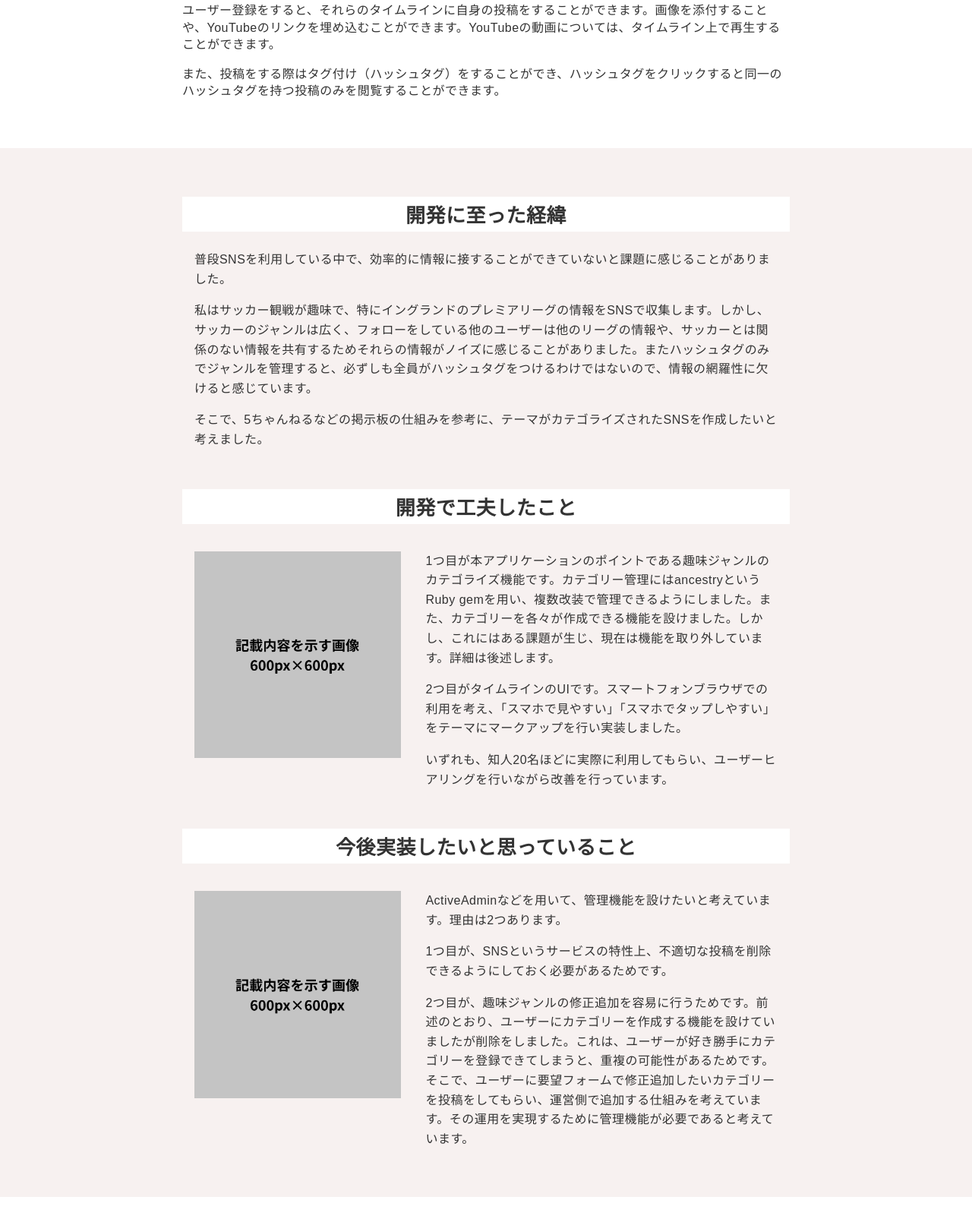
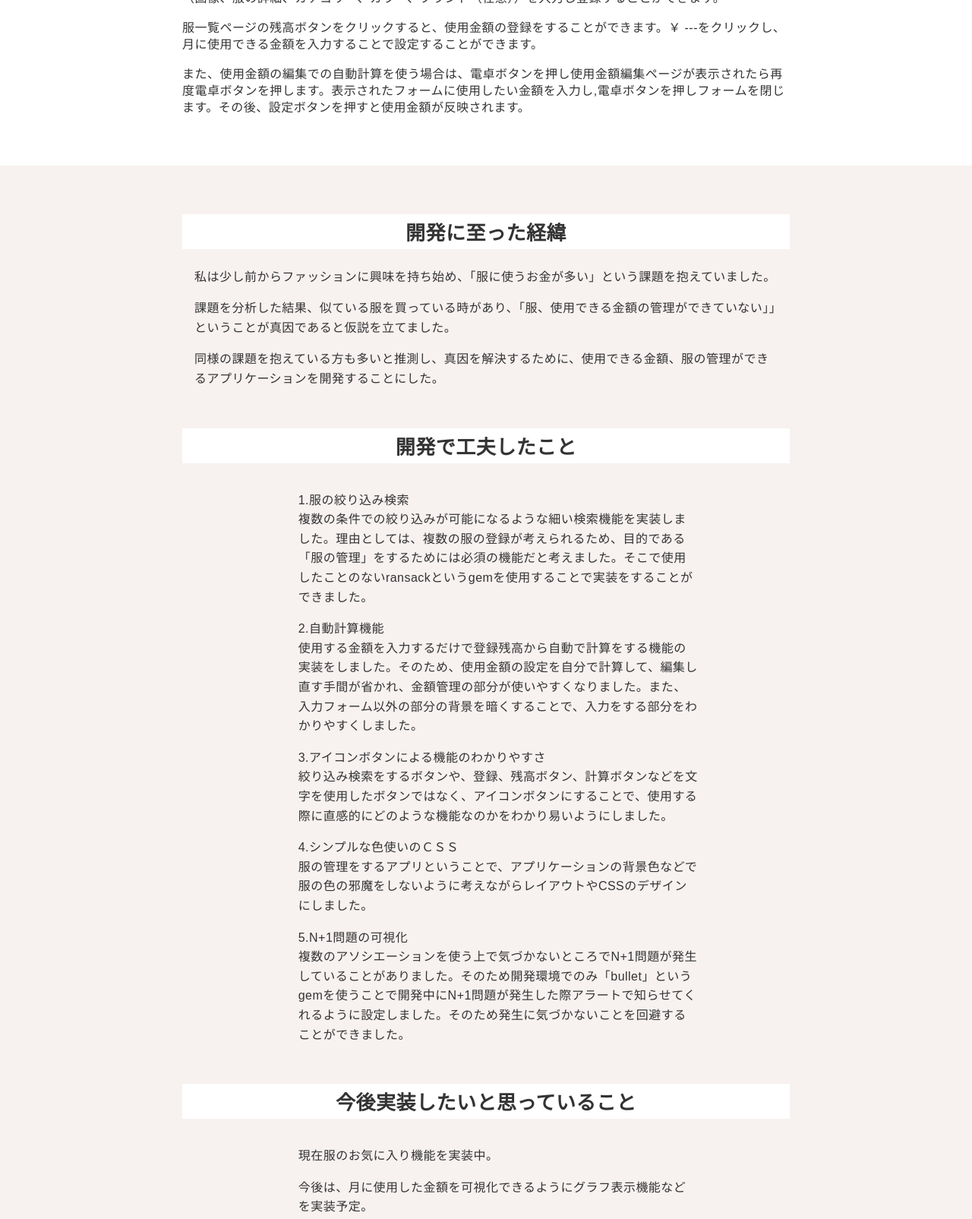
Before and after one commit to pgyuto/portfolio-site, a plain HTML site: page works/02.html in a window 1280 px wide. Shown: the part 1818-3423 px from the top of the page at 76% size. Drawn offline with nearby package versions, Linux system fonts and the light colour scheme.

Commit message:
Update 02.html

```diff
--- a/works/02.html
+++ b/works/02.html
@@ -105,18 +105,18 @@
             <!-- 記載番号：11 -->
             <div class="p-work-outline__text">
               <p>
-                オリジナルアプリケーションとして、自身の趣味を共有をするSNSを開発しました。
+                自分が持っている服の管理（色、種類、ブランド）をすることができ、さらに毎月使用金額を入力することで、月の使用金額を管理することができます。
                 <br>
-                主な機能は、ユーザー登録機能、および趣味のジャンルごとのタイムライン機能、タグ付け機能です。
+                主な機能は、ユーザー登録機能、服の登録機能、使用金額の登録（計算）機能です。
               </p>
               <p>
-                トップページにアクセスすると、様々な趣味のジャンルについて表示されています。それをクリックすると、そのジャンルにおけるタイムライン機能を閲覧することができます。
+                ユーザー確認ページからユーザーの新規登録を行います。その後服一覧ページの登録ボタンから、服の内容（画像、服の詳細、カテゴリー、カラー、ブランド（任意））を入力し登録することができます。
               </p>
               <p>
-                ユーザー登録をすると、それらのタイムラインに自身の投稿をすることができます。画像を添付することや、YouTubeのリンクを埋め込むことができます。YouTubeの動画については、タイムライン上で再生することができます。
+                服一覧ページの残高ボタンをクリックすると、使用金額の登録をすることができます。￥ ---をクリックし、月に使用できる金額を入力することで設定することができます。
               </p>
               <p>
-                また、投稿をする際はタグ付け（ハッシュタグ）をすることができ、ハッシュタグをクリックすると同一のハッシュタグを持つ投稿のみを閲覧することができます。
+                また、使用金額の編集での自動計算を使う場合は、電卓ボタンを押し使用金額編集ページが表示されたら再度電卓ボタンを押します。表示されたフォームに使用したい金額を入力し,電卓ボタンを押しフォームを閉じます。その後、設定ボタンを押すと使用金額が反映されます。
               </p>
             </div>
           </div>
@@ -130,33 +130,44 @@
               <!-- 記載番号：12 -->
               <div class="p-work-about__item-block">
                 <p>
-                  普段SNSを利用している中で、効率的に情報に接することができていないと課題に感じることがありました。
+                  私は少し前からファッションに興味を持ち始め、「服に使うお金が多い」という課題を抱えていました。
                 </p>
                 <p>
-                  私はサッカー観戦が趣味で、特にイングランドのプレミアリーグの情報をSNSで収集します。しかし、サッカーのジャンルは広く、フォローをしている他のユーザーは他のリーグの情報や、サッカーとは関係のない情報を共有するためそれらの情報がノイズに感じることがありました。またハッシュタグのみでジャンルを管理すると、必ずしも全員がハッシュタグをつけるわけではないので、情報の網羅性に欠けると感じています。
+                  課題を分析した結果、似ている服を買っている時があり、「服、使用できる金額の管理ができていない」」ということが真因であると仮説を立てました。
                 </p>
                 <p>
-                  そこで、5ちゃんねるなどの掲示板の仕組みを参考に、テーマがカテゴライズされたSNSを作成したいと考えました。
+                  同様の課題を抱えている方も多いと推測し、真因を解決するために、使用できる金額、服の管理ができるアプリケーションを開発することにした。
                 </p>
               </div>
             </li>
             <li class="p-work-about__item">
               <h3>開発で工夫したこと</h3>
               <div class="p-work-about__item-block p-work-about__item-block-2column">
-                <div class="p-work-about__item-block-pict obj-fit-img">
+                <!-- <div class="p-work-about__item-block-pict obj-fit-img"> -->
                   <!-- images/02に配置した、記載内容を表す画像のパスを記載する -->
-                  <img src="../images/work/02/pict-work02-about-dammy.jpg">
-                </div>
+                  <!-- <img src="../images/work/02/pict-work02-about-dammy.jpg"> -->
+                <!-- </div> -->
                 <!-- 記載番号：13 -->
                 <div class="p-work-about__item-block-text">
                   <p>
-                    1つ目が本アプリケーションのポイントである趣味ジャンルのカテゴライズ機能です。カテゴリー管理にはancestryというRuby gemを用い、複数改装で管理できるようにしました。また、カテゴリーを各々が作成できる機能を設けました。しかし、これにはある課題が生じ、現在は機能を取り外しています。詳細は後述します。
+                    1.服の絞り込み検索<br>
+                    複数の条件での絞り込みが可能になるような細い検索機能を実装しました。理由としては、複数の服の登録が考えられるため、目的である「服の管理」をするためには必須の機能だと考えました。そこで使用したことのないransackというgemを使用することで実装をすることができました。
                   </p>
                   <p>
-                    2つ目がタイムラインのUIです。スマートフォンブラウザでの利用を考え、「スマホで見やすい」「スマホでタップしやすい」をテーマにマークアップを行い実装しました。
+                    2.自動計算機能<br>
+                    使用する金額を入力するだけで登録残高から自動で計算をする機能の実装をしました。そのため、使用金額の設定を自分で計算して、編集し直す手間が省かれ、金額管理の部分が使いやすくなりました。また、入力フォーム以外の部分の背景を暗くすることで、入力をする部分をわかりやすくしました。
                   </p>
                   <p>
-                    いずれも、知人20名ほどに実際に利用してもらい、ユーザーヒアリングを行いながら改善を行っています。
+                    3.アイコンボタンによる機能のわかりやすさ<br>
+                    絞り込み検索をするボタンや、登録、残高ボタン、計算ボタンなどを文字を使用したボタンではなく、アイコンボタンにすることで、使用する際に直感的にどのような機能なのかをわかり易いようにしました。
+                  </p>
+                  <p>
+                    4.シンプルな色使いのＣＳＳ<br>
+                    服の管理をするアプリということで、アプリケーションの背景色などで服の色の邪魔をしないように考えながらレイアウトやCSSのデザインにしました。
+                  </p>
+                  <p>
+                    5.N+1問題の可視化<br>
+                    複数のアソシエーションを使う上で気づかないところでN+1問題が発生していることがありました。そのため開発環境でのみ「bullet」というgemを使うことで開発中にN+1問題が発生した際アラートで知らせてくれるように設定しました。そのため発生に気づかないことを回避することができました。
                   </p>
                 </div>
               </div>
@@ -164,22 +175,17 @@
             <li class="p-work-about__item">
               <h3>今後実装したいと思っていること</h3>
               <div class="p-work-about__item-block p-work-about__item-block-2column">
-                <div class="p-work-about__item-block-pict obj-fit-img">
+                <!-- <div class="p-work-about__item-block-pict obj-fit-img"> -->
                   <!-- images/02に配置した、記載内容を表す画像のパスを記載する -->
-                  <img src="../images/work/02/pict-work02-about-dammy.jpg">
-                </div>
+                  <!-- <img src="../images/work/02/pict-work02-about-dammy.jpg"> -->
+                <!-- </div> -->
                 <!-- 記載番号：14 -->
                 <div class="p-work-about__item-block-text">
                   <p>
-                    ActiveAdminなどを用いて、管理機能を設けたいと考えています。理由は2つあります。
+                    現在服のお気に入り機能を実装中。
                   </p>
                   <p>
-                    1つ目が、SNSというサービスの特性上、不適切な投稿を削除できるようにしておく必要があるためです。
-                  </p>
-                  <p>
-                    2つ目が、趣味ジャンルの修正追加を容易に行うためです。前述のとおり、ユーザーにカテゴリーを作成する機能を設けていましたが削除をしました。これは、ユーザーが好き勝手にカテゴリーを登録できてしまうと、重複の可能性があるためです。
-                    <br>
-                    そこで、ユーザーに要望フォームで修正追加したいカテゴリーを投稿をしてもらい、運営側で追加する仕組みを考えています。その運用を実現するために管理機能が必要であると考えています。
+                    今後は、月に使用した金額を可視化できるようにグラフ表示機能などを実装予定。
                   </p>
                 </div>
               </div>
```
